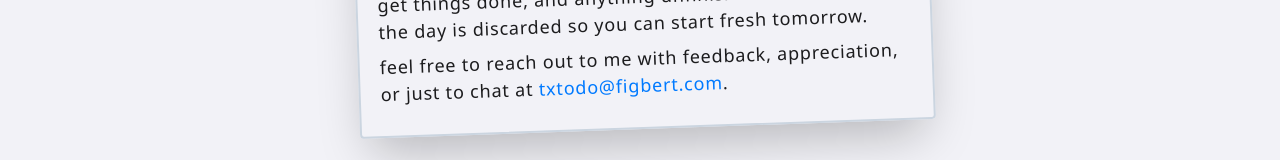
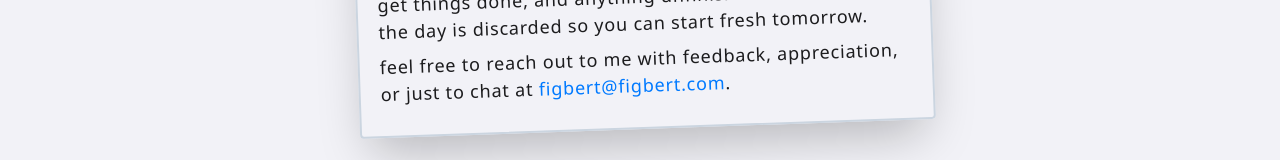
Before and after one commit to FIGBERT/txtodo.app, a Svelte app: page / in a window 1280 px wide. Shown: the part 1208-1368 px from the top of the page. Built offline with nearby package versions, Linux system fonts and the light colour scheme.

Commit message:
:busts_in_silhouette: Update email address in note

```diff
--- a/src/App.svelte
+++ b/src/App.svelte
@@ -50,7 +50,7 @@
 		<p>i'm <a href="https://figbert.com/" target="_blank" rel="noopener noreferrer">figbert</a> – the developer of txtodo. it's nice to meet you!</p>
 		<p>txtodo is built to remedy the problems i've found with the task managers of today – namely, the overwhelming buildup of tasks that we procrastinate, delay, and postpone. the longer the tasks sit in our todo, the less likely they are to be completed.</p>
 		<p>with txtodo, this problem is gone – because those delayed tasks are too. it lists short-term tasks to help you get things done, and anything unfinished at the end of the day is discarded so you can start fresh tomorrow.</p>
-		<p>feel free to reach out to me with feedback, appreciation, or just to chat at <a href="mailto:txtodo@figbert.com" rel="noopener noreferrer">txtodo@figbert.com</a>.</p>
+		<p>feel free to reach out to me with feedback, appreciation, or just to chat at <a href="mailto:figbert@figbert.com" rel="noopener noreferrer">figbert@figbert.com</a>.</p>
 	</div>
 </section>
 <footer id="privacy" class="mb-2 text-center" style="color: var(--subtext-color); font-size: .5rem;">txtodo does not track you. the only app analytics i receive are automatically provided by the app store. this site uses <a href="https://www.goatcounter.com/">goatcounter</a> for anonymous analytics.</footer>
```
